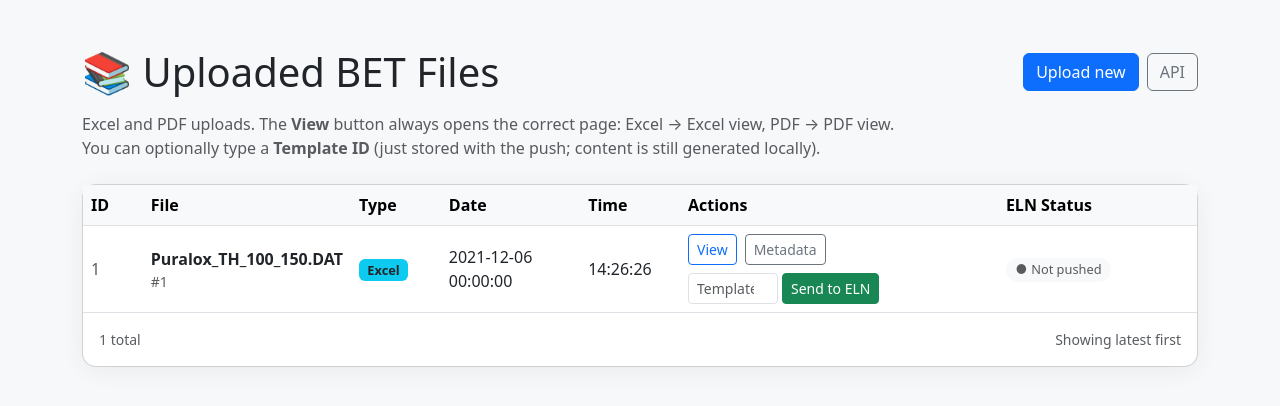
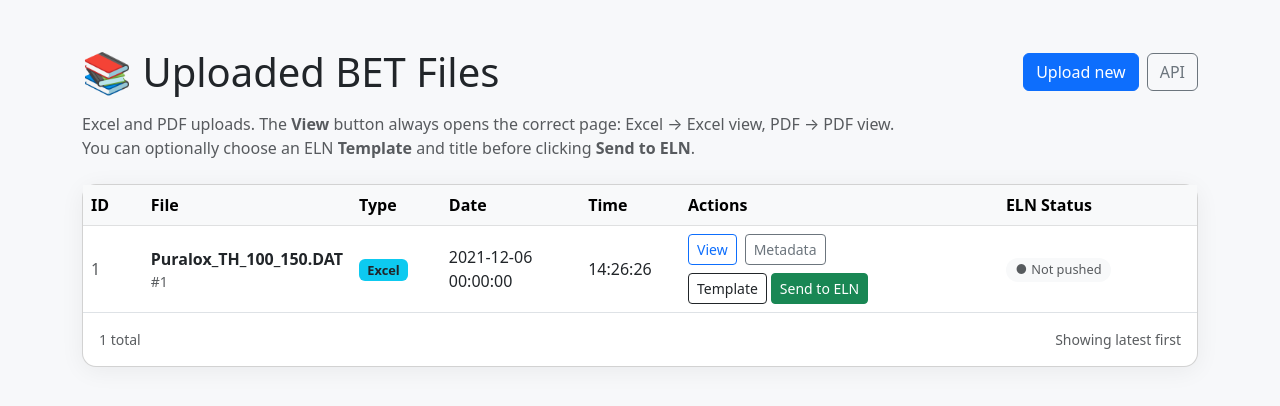
Before and after one commit to vitalybin/BET-Automation, a Flask app: page /files in a window 1280 px wide. Shown: the top 406 px of the page. Run offline with Flask 3, Linux system fonts and the light colour scheme; data comes from the database, SQL or seed files in the repository.

Commit message:
Work on Dev-A branch

```diff
--- a/templates/list_files.html
+++ b/templates/list_files.html
@@ -20,6 +20,12 @@
       border-radius:999px;
       padding:.15rem .6rem;
     }
+    /* small, subtle panel under the actions row */
+    .template-panel {
+      border-top: 1px dashed rgba(0,0,0,.12);
+      margin-top: .25rem;
+      padding-top: .25rem;
+    }
   </style>
 </head>
 <body>
@@ -34,8 +40,8 @@
   <p class="text-muted mb-4">
     Excel and PDF uploads. The <strong>View</strong> button always opens the correct page:
     Excel → Excel view, PDF → PDF view.<br>
-    You can optionally type a <strong>Template ID</strong> (just stored with the push;
-    content is still generated locally).
+    You can optionally choose an ELN <strong>Template</strong> and title before clicking
+    <strong>Send to ELN</strong>.
   </p>
 
   <div class="card p-0">
@@ -70,6 +76,7 @@
             <td>{{ it.date or '—' }}</td>
             <td>{{ it.time or '—' }}</td>
             <td>
+              <div class="d-flex flex-column gap-1">
                 <div class="d-flex flex-wrap gap-2 align-items-center">
                   <!-- View -->
                   <a class="btn btn-sm btn-outline-primary btn-icon" href="{{ it.view_url }}">View</a>
@@ -77,19 +84,53 @@
                   <!-- Metadata -->
                   <a class="btn btn-sm btn-outline-secondary btn-icon" href="{{ it.metadata_url }}">Metadata</a>
 
-                <!-- ELN push with optional template_id -->
-                <form onsubmit="return pushELN(event, {{ it.id }})" class="d-flex flex-wrap gap-1 align-items-center">
-                  <input type="number"
-                         name="template_id"
-                         class="form-control form-control-sm"
-                         style="max-width:90px"
-                         placeholder="Template"
-                         title="Optional ELN template ID (not used in content yet)">
-                  <input type="hidden" name="title" value="File {{ it.id }}">
+                  <!-- ELN push form (template + title + send) -->
+                  <form
+                    onsubmit="return pushELN(event, {{ it.id }})"
+                    class="d-flex flex-wrap gap-1 align-items-center eln-form">
+
+                    <!-- Toggle template panel -->
+                    <button
+                      type="button"
+                      class="btn btn-sm btn-outline-dark btn-icon template-toggle"
+                      title="Show available ELN templates">
+                      <span>Template</span>
+                    </button>
+
+                    <!-- Send to ELN -->
                     <button class="btn btn-sm btn-success btn-icon" type="submit">
                       <span>Send to ELN</span>
                     </button>
+
+                    <!-- Panel that opens when 'Template' is clicked -->
+                    <div class="w-100 template-panel d-none">
+                      <div class="d-flex flex-wrap gap-2 align-items-center mt-1">
+                        <div class="d-flex flex-column">
+                          <label class="small mb-0 text-muted">Template</label>
+                          <select
+                            name="template_id"
+                            class="form-select form-select-sm template-select"
+                            style="min-width: 140px; max-width: 180px;"
+                            title="Select an ELN template">
+                            <option value="">No template (default)</option>
+                            <!-- JS will populate options -->
+                          </select>
+                        </div>
+
+                        <div class="d-flex flex-column">
+                          <label class="small mb-0 text-muted">Title</label>
+                          <input
+                            type="text"
+                            name="title"
+                            class="form-control form-control-sm"
+                            style="min-width: 160px; max-width: 260px;"
+                            value="File {{ it.id }}"
+                            title="Experiment title in ELN">
+                        </div>
+                      </div>
+                    </div>
                   </form>
+                </div>
               </div>
             </td>
             <td>
@@ -116,11 +157,13 @@
 </div>
 
 <script>
+/* ---------- ELN status pill helpers ---------- */
 function setStatus(fileId, state, message) {
   const el = document.getElementById('eln-status-' + fileId);
   if (!el) return;
-  const dotSpan  = el.querySelector('span:first-child');
-  const textSpan = el.querySelector('span:last-child');
+  const spans = el.querySelectorAll('span');
+  const dotSpan  = spans[0];
+  const textSpan = spans[1];
 
   el.classList.remove('bg-light','text-muted','bg-warning','text-dark',
                       'bg-success','text-white','bg-danger');
@@ -144,6 +187,62 @@ function setStatus(fileId, state, message) {
   }
 }
 
+/* ---------- Template loading and panel toggle ---------- */
+document.addEventListener('DOMContentLoaded', function () {
+  let templatesCache = null;
+  let templatesLoaded = false;
+
+  async function fetchTemplates() {
+    if (templatesCache) return templatesCache;
+    try {
+      const resp = await fetch('/api/elab/templates');
+      if (!resp.ok) {
+        console.error('Failed to load templates', resp.status);
+        return [];
+      }
+      templatesCache = await resp.json();
+      return templatesCache;
+    } catch (err) {
+      console.error('Template fetch error', err);
+      return [];
+    }
+  }
+
+  async function ensureTemplatesLoaded() {
+    if (templatesLoaded) return;
+    const templates = await fetchTemplates();
+    const selects = document.querySelectorAll('.template-select');
+
+    selects.forEach(select => {
+      // keep first "No template" option, clear others
+      while (select.options.length > 1) {
+        select.remove(1);
+      }
+      templates.forEach(t => {
+        const opt = document.createElement('option');
+        opt.value = t.id;
+        opt.textContent = t.title || ('Template ' + t.id);
+        select.appendChild(opt);
+      });
+    });
+
+    templatesLoaded = true;
+  }
+
+  document.querySelectorAll('.template-toggle').forEach(btn => {
+    btn.addEventListener('click', async function () {
+      const form = btn.closest('form');
+      const panel = form.querySelector('.template-panel');
+      if (!panel) return;
+
+      await ensureTemplatesLoaded();
+
+      panel.classList.toggle('d-none');
+    });
+  });
+});
+
+/* ---------- ELN push (existing flow, now with template_id + title) ---------- */
 async function pushELN(ev, fileId) {
   ev.preventDefault();
   const form = ev.target;
```
Lines whose indentation alone changed are shown as unchanged.
